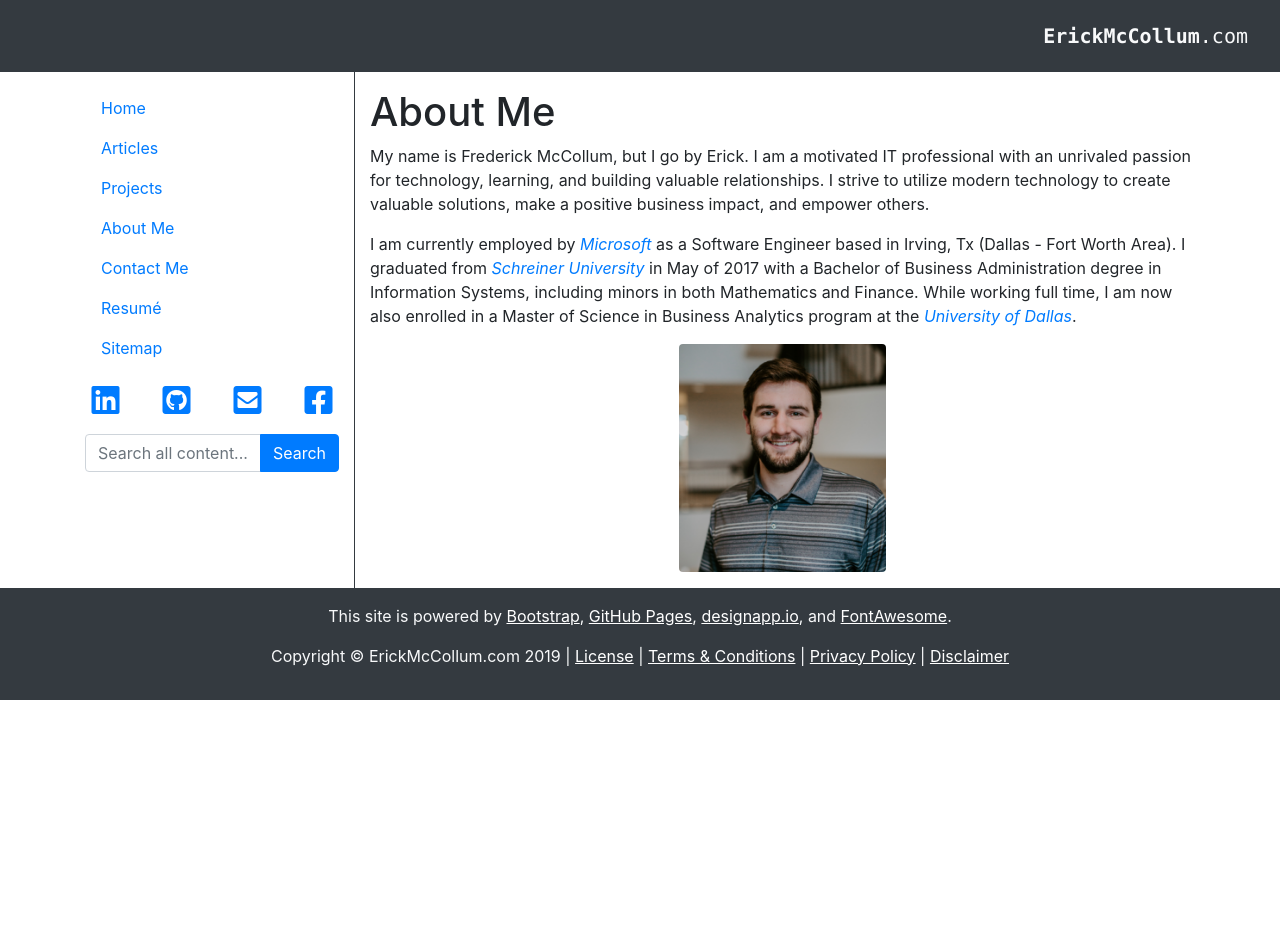
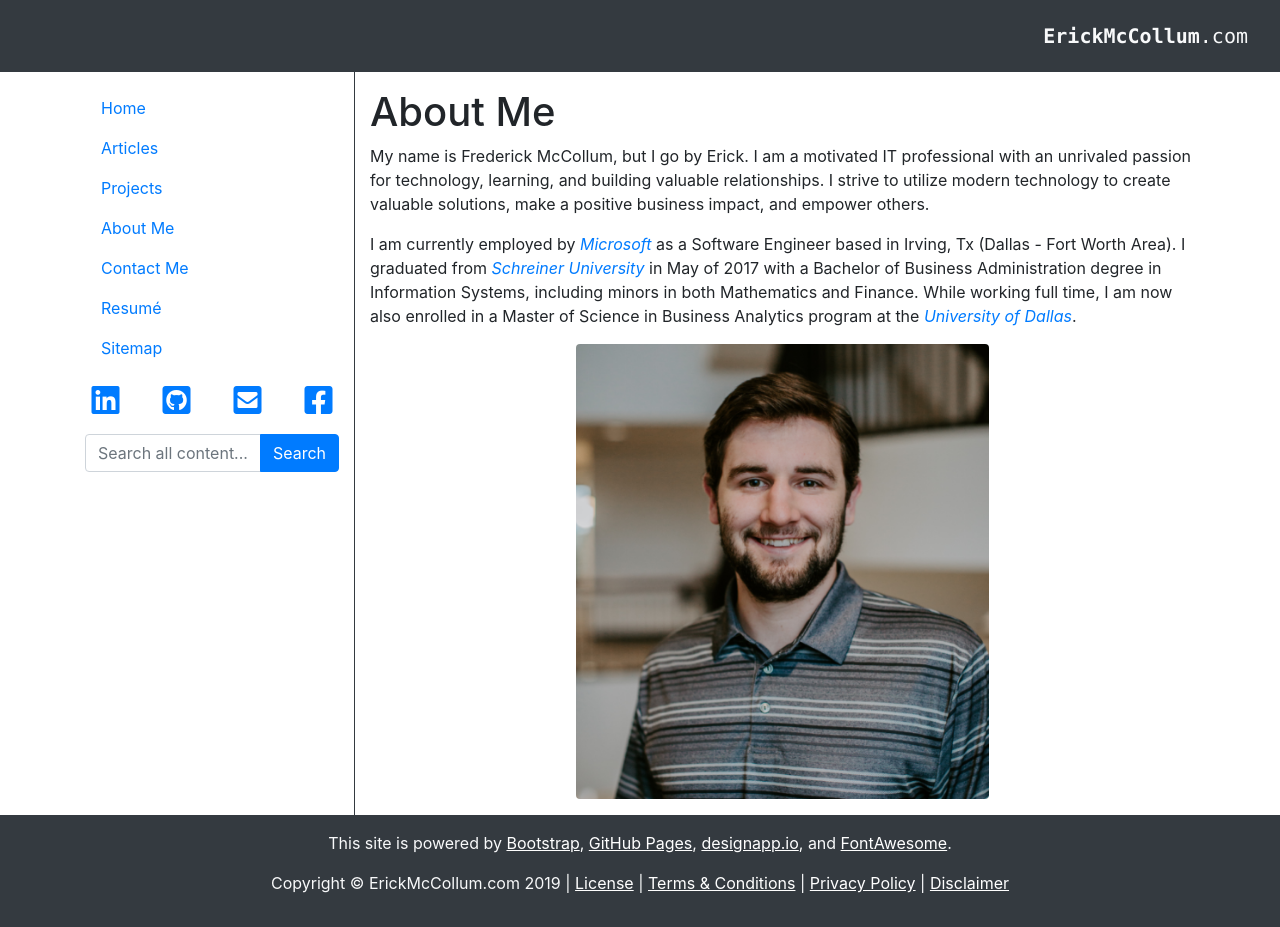
Before and after one commit to frederickm13/frederickm13.github.io, a Jekyll site: the page built from pages/about-me.md, in a window 1280 px wide. Built offline with Jekyll 4.4.1, drawn with Linux system fonts in a browser that asks for light colours; before the commit the page ends 900 px from its top, so only the background shows below that.

Commit message:
Increase size of picture

```diff
--- a/pages/about-me.md
+++ b/pages/about-me.md
@@ -14,5 +14,5 @@ solutions, make a positive business impact, and empower others.
 I am currently employed by *[Microsoft](https://careers.microsoft.com/us/en/)* as a Software Engineer based in Irving, Tx (Dallas - Fort Worth Area). I graduated from *[Schreiner University](https://schreiner.edu/)* in May of 2017 with a Bachelor of Business Administration degree in Information Systems, including minors in both Mathematics and Finance. While working full time, I am now also enrolled in a Master of Science in Business Analytics program at the *[University of Dallas](https://udallas.edu/)*.
 
 <div class="text-center">
-    <img src="/assets/images/profileheadshot.png" alt="Professional photo of Erick McCollum." class="w-25 rounded">
+    <img src="/assets/images/profileheadshot.png" alt="Professional photo of Erick McCollum." class="w-50 rounded">
 </div>
```
